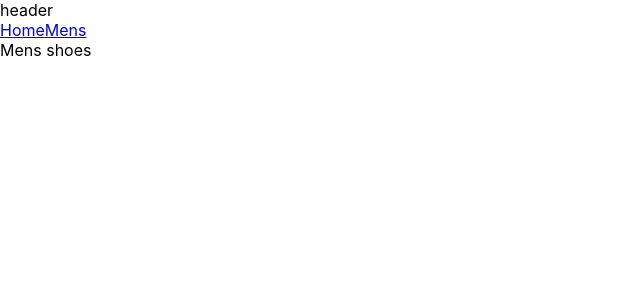
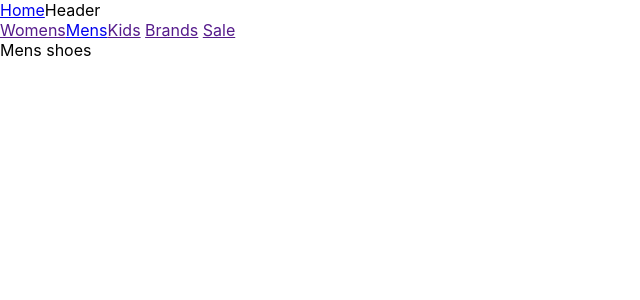
Before and after one commit to mikesabzz/sole-search, a React (Create React App) app: page /mens in a window 1280 px wide. Shown: the top 300 px of the page, without its empty margins (0-640 px from the left). Built offline with nearby package versions, Linux system fonts and the light colour scheme; the HTML template or start-up script is replaced by a standard one.

Commit message:
put home click in header

```diff
--- a/src/App.js
+++ b/src/App.js
@@ -12,7 +12,6 @@ class App extends React.Component {
     return (
       <div className="app-container">
         <Header></Header>
-        <Navbar></Navbar>
       </div>
     );
   }
--- a/src/components/Header.js
+++ b/src/components/Header.js
@@ -1,7 +1,17 @@
 import React from "react";
+import Navbar from "../components/Navbar";
+import Home from "../components/Home";
+import { Route, Link } from "react-router-dom";
 
 function Header() {
-  return <div className="header">header</div>;
+  return (
+    <div className="header">
+      <Link to="/">Home</Link>
+      Header
+      <Navbar></Navbar>
+      <Route exact path="/" component={Home} />
+    </div>
+  );
 }
 
 export default Header;
--- a/src/components/Navbar.js
+++ b/src/components/Navbar.js
@@ -9,11 +9,13 @@ class Navbar extends React.Component {
     return (
       <div>
         <div className="navbar">
-          <Link to="/">Home</Link>
+          <Link>Womens</Link>
           <Link to="/mens/">Mens</Link>
+          <Link>Kids</Link> {/*DEADLINK*/}
+          <Link>Brands</Link> {/*DEADLINK*/}
+          <Link>Sale</Link> {/*DEADLINK*/}
         </div>
         <Switch>
-          <Route exact path="/" component={Home} />
           <Route path="/mens/" component={Mens} />
         </Switch>
       </div>
```
